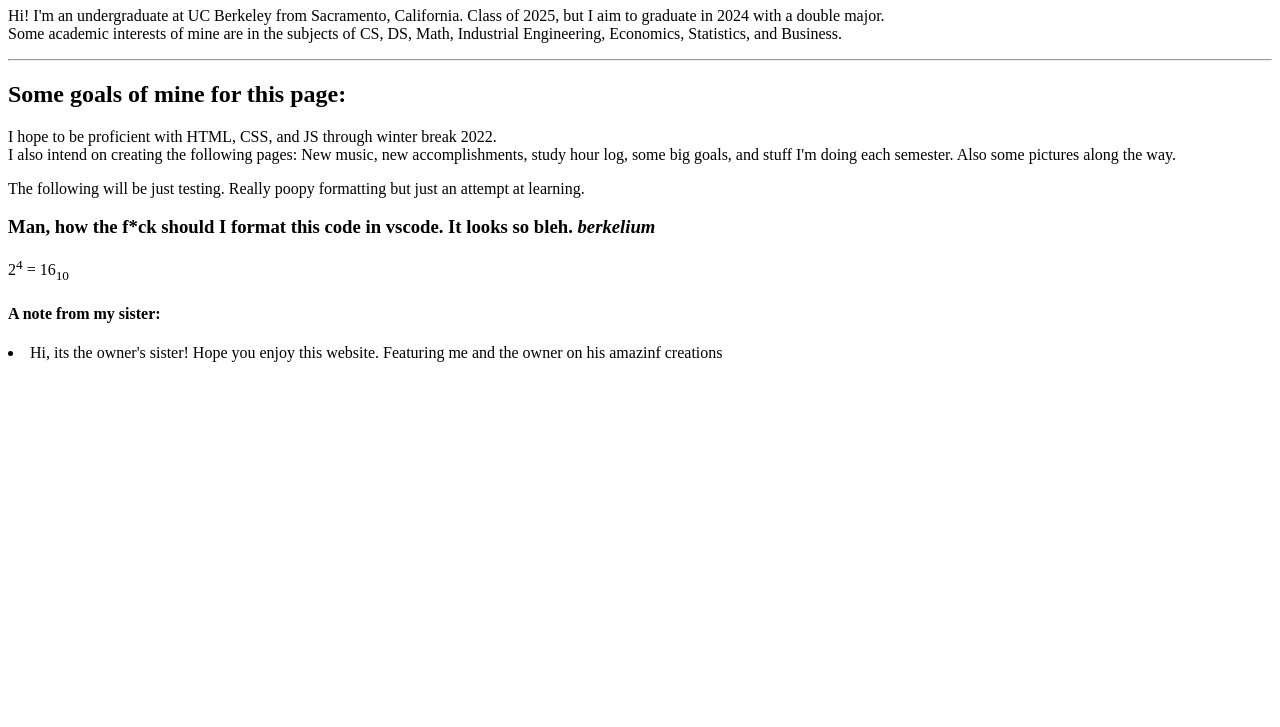
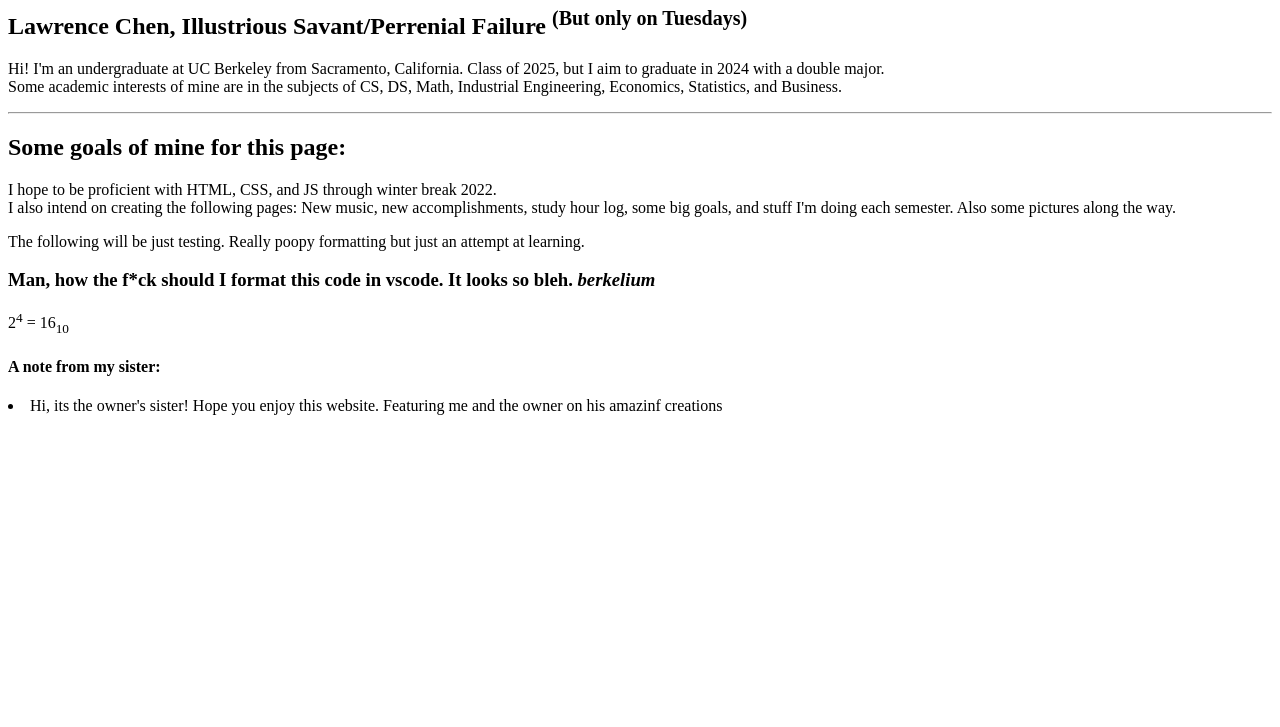
Before and after one commit to lawrencechen1/lawrencechen1.github.io, a plain HTML site: page index.html in a window 1280 px wide. Shown: the part 73-800 px from the top of the page. Drawn offline with Linux system fonts and the light colour scheme.

Commit message:
a
update

```diff
--- a/index.html
+++ b/index.html
@@ -9,6 +9,7 @@
 
 
     <h1>Hello world!</h1>
+    <h2>Lawrence Chen, Illustrious Savant/Perrenial Failure <sup> (But only on Tuesdays) </sup> </h2>
     <p> Hi! I'm an undergraduate at UC Berkeley from Sacramento, California. Class of 2025, but I aim to graduate in 2024 with a double major.
         <br />Some academic interests of mine are in the subjects of
       CS, DS, Math, Industrial Engineering, Economics, Statistics, and Business. </p>
```
Also changed, not shown: 2 other files.
